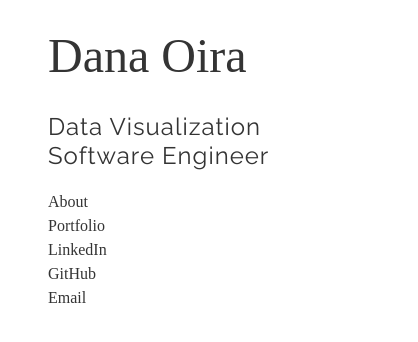
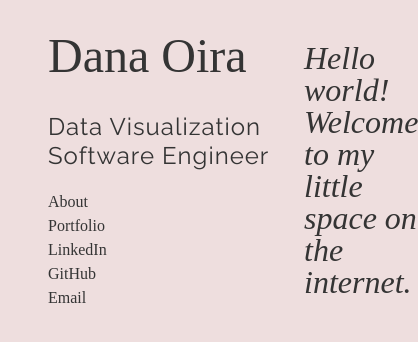
Before and after one commit to danaoira/site, a React (Create React App) app: page / in a window 390 px wide. Shown: the top 342 px of the page, 418 px wide, since content can reach past the window. Built offline with nearby package versions, Linux system fonts and the light colour scheme.

Commit message:
Add AppMenu

```diff
--- a/public/index.html
+++ b/public/index.html
@@ -28,6 +28,7 @@
     <noscript>
       You need to enable JavaScript to run this app.
     </noscript>
+    <div id="menu"></div>
     <div id="root"></div>
     <!--
       This HTML file is a template.
--- a/src/App.js
+++ b/src/App.js
@@ -1,6 +1,6 @@
 import React, { Component } from 'react'
 import styled from 'styled-components'
-import { links, theme } from './utils'
+import { theme } from './utils'
 
 const Wrapper = styled.div``
 
@@ -8,47 +8,12 @@ const Title = styled.h1`
   color: ${theme.color.black};
   font-family: ${theme.type.accent.fontFamily};
   font-weight: ${theme.type.fontWeight.extraLight};
+  font-style: italic;x
   font-size: 3em;
   line-height: 1em;
+  margin-top: 1.3em;
   text-decoration: none;
 `
-
-const Subtitle = styled.h2`
-  font-family: ${theme.type.default.fontFamily};
-  font-weight: ${theme.type.fontWeight.extraLight};
-  font-size: 1.5em;
-  color: ${theme.color.black};
-  text-decoration: none;
-  letter-spacing: 1px;
-`
-
-const Menu = styled.ul`
-  line-height: 1.5em;
-  list-style: none;
-  list-style-position: outside;
-  padding: 0;
-`
-
-const Link = styled.a`
-  color: ${theme.color.black};
-  font-family: ${theme.type.accent.fontFamily};
-  font-size: 1em;
-  text-decoration: none;
-
-  :link {
-    cursor: url(http://static.tumblr.com/xjqjg7j/XJOlou09h/blackcursor.png),
-    url(http://static.tumblr.com/xjqjg7j/XJOlou09h/blackcursor.png), auto;
-  }
-
-  :hover {
-    color: ${theme.color.black};
-    background: ${theme.color.pink};
-  }
-`
-
-const ListItem = ({ text, url, last }) => (
-  <li><Link href={url}>{text}</Link> {!last && ' '}&nbsp; </li>
-)
 
 class App extends Component {
   render() {
@@ -56,15 +21,7 @@ class App extends Component {
       <div className="App">
         <header className="App-header">
           <Wrapper>
-            <Title>Dana Oira</Title>
-            <Subtitle>Data Visualization<br />Software Engineer</Subtitle>
-            <Menu>
-              <ListItem text={'About'} />
-              <ListItem text={'Portfolio'} />
-              <ListItem text={'LinkedIn'} url={links.linkedin} />
-              <ListItem text={'GitHub'} url={links.github} />
-              <ListItem text={'Email'} url={'mailto:danaoira@live.com'} />
-            </Menu>
+            <Title>Hello world! Welcome to my little space on the internet.</Title>
           </Wrapper>
         </header>
       </div>
--- /dev/null
+++ b/src/AppMenu.js
@@ -0,0 +1,75 @@
+import React, { Component } from 'react'
+import styled from 'styled-components'
+import { links, theme } from './utils'
+
+const Wrapper = styled.div``
+
+const Title = styled.h1`
+  color: ${theme.color.black};
+  font-family: ${theme.type.accent.fontFamily};
+  font-weight: ${theme.type.fontWeight.extraLight};
+  font-size: 3em;
+  line-height: 1em;
+  text-decoration: none;
+`
+
+const Subtitle = styled.h2`
+  font-family: ${theme.type.default.fontFamily};
+  font-weight: ${theme.type.fontWeight.extraLight};
+  font-size: 1.5em;
+  color: ${theme.color.black};
+  text-decoration: none;
+  letter-spacing: 1px;
+`
+
+const List = styled.ul`
+  line-height: 1.5em;
+  list-style: none;
+  list-style-position: outside;
+  padding: 0;
+`
+
+const Link = styled.a`
+  color: ${theme.color.black};
+  font-family: ${theme.type.accent.fontFamily};
+  font-size: 1em;
+  text-decoration: none;
+
+  :link {
+    cursor: url(http://static.tumblr.com/xjqjg7j/XJOlou09h/blackcursor.png),
+    url(http://static.tumblr.com/xjqjg7j/XJOlou09h/blackcursor.png), auto;
+  }
+
+  :hover {
+    color: ${theme.color.black};
+    background: ${theme.color.pink};
+  }
+`
+
+const ListItem = ({ text, url, last }) => (
+  <li><Link href={url}>{text}</Link> {!last && ' '}&nbsp; </li>
+)
+
+class AppMenu extends Component {
+  render() {
+    return (
+      <div className="AppMenu">
+        <header className="AppMenu-header">
+          <Wrapper>
+            <Title>Dana Oira</Title>
+            <Subtitle>Data Visualization<br />Software Engineer</Subtitle>
+            <List>
+              <ListItem text={'About'} />
+              <ListItem text={'Portfolio'} />
+              <ListItem text={'LinkedIn'} url={links.linkedin} />
+              <ListItem text={'GitHub'} url={links.github} />
+              <ListItem text={'Email'} url={'mailto:danaoira@live.com'} />
+            </List>
+          </Wrapper>
+        </header>
+      </div>
+    )
+  }
+}
+
+export default AppMenu
--- a/src/index.css
+++ b/src/index.css
@@ -9,6 +9,12 @@ body {
   margin: 0 3em;
 }
 
+@media only screen and (max-width: 800px) {
+  body {
+      background-color: #EEDEDE;
+  }
+}
+
 code {
   font-family: source-code-pro, Menlo, Monaco, Consolas, "Courier New",
     monospace;
```
Also changed, not shown: src/index.js (+9 -7 lines).
